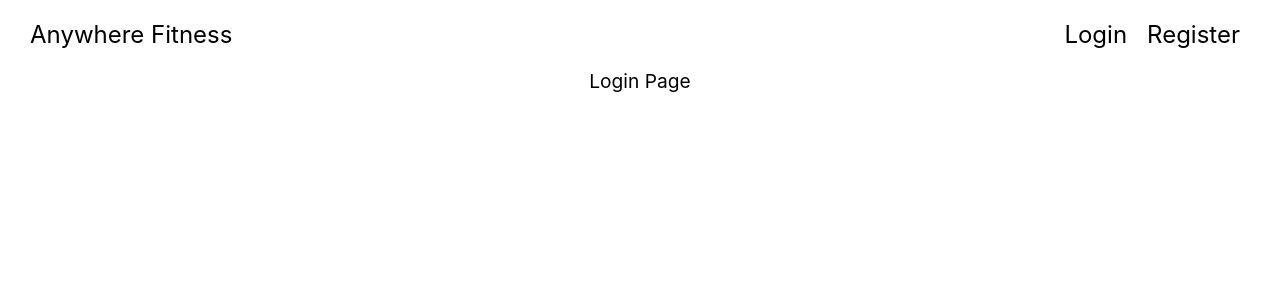
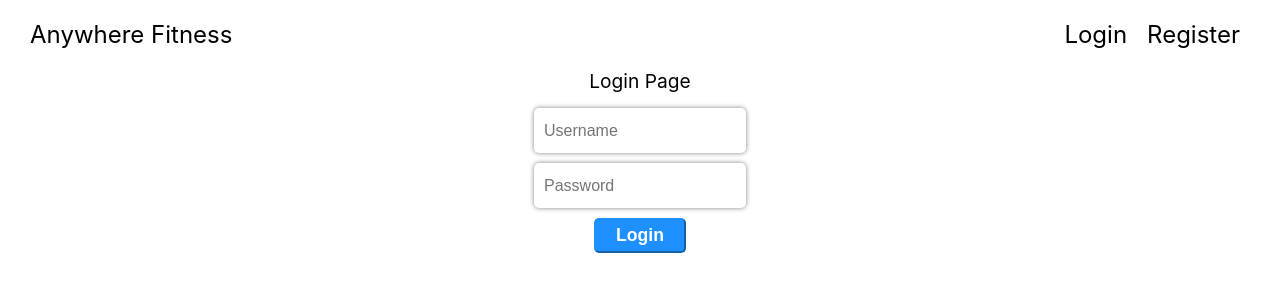
Before and after one commit to BuildWeek-Anywhere-Fitness/WEB-REACT-II, a React (Create React App) app in the folder anywhere-fitness-fe/: page /login in a window 1280 px wide. Shown: the top 300 px of the page. Built offline with nearby package versions, Linux system fonts and the light colour scheme.

Commit message:
created a login! Login/sign out <3 styling done

```diff
--- a/anywhere-fitness-fe/src/App.js
+++ b/anywhere-fitness-fe/src/App.js
@@ -6,8 +6,18 @@ import Welcome from './components/Welcome';
 import Login from './components/Login';
 import Register from './components/Register';
 import PrivateRoute from "./components/PrivateRoute";
+import { connect } from "react-redux";
+import { isLoggedIn, logout } from './actions';
 
-function App() {
+class App extends React.Component {
+
+  componentDidMount() {
+    if (localStorage.getItem("token")) {
+      this.props.isLoggedIn()
+    }
+  }
+
+  render() {
     return (
       <Router>
         <div className="App">
@@ -16,10 +26,15 @@ function App() {
               <div className="home-link">
                 <NavLink to="/home">Anywhere Fitness</NavLink>
               </div>
+              {!this.props.loggedIn ? (
                 <div className="user-links">
                   <NavLink to="/login">Login</NavLink>
                   <NavLink to="/register">Register</NavLink>
+                </div>) : (
+                  <div className="user-links">
+                    <NavLink onClick={() => this.props.logout()} to="/login">Logout</NavLink>
                   </div>
+                )}
             </div>
           </nav>
 
@@ -36,7 +51,7 @@ function App() {
           <PrivateRoute
             exact
             path="/home"
-          render={props => (
+            component={props => (
               <Home
                 {...props}
               />
@@ -57,10 +72,21 @@ function App() {
                 {...props}
               />
             )} />
+
         </div>
-    </Router>
+      </Router >
 
     );
   }
+}
 
-export default App;
+const mapStateToProps = state => {
+  return {
+    loggedIn: state.loginReducer.loggedIn
+  }
+}
+
+export default connect(
+  mapStateToProps,
+  { isLoggedIn, logout }
+)(App);
--- a/anywhere-fitness-fe/src/actions/index.js
+++ b/anywhere-fitness-fe/src/actions/index.js
@@ -23,6 +23,20 @@ export const login = credentials => dispatch => {
     dispatch({ type: LOGIN_START });
     return axiosWithAuth()
         .post("https://anywhere-health.herokuapp.com/api/users/login", credentials)
-        .then(res => console.log(res))
+        .then(res => {
+            localStorage.setItem("token", res.data.token);
+            dispatch({ type: LOGIN_SUCCESS });
+            return true;
+        })
         .catch(err => console.log(err));
 };
+
+export const isLoggedIn = () => dispatch => {
+    dispatch({ type: LOGIN_SUCCESS });
+}
+
+export const LOGOUT_SUCCESS = "LOGOUT_SUCCESS";
+export const logout = () => dispatch => {
+    dispatch({ type: LOGOUT_SUCCESS });
+    localStorage.removeItem("token");
+}
--- a/anywhere-fitness-fe/src/components/Login.js
+++ b/anywhere-fitness-fe/src/components/Login.js
@@ -1,13 +1,78 @@
 import React, { Component } from 'react'
+import Loader from "react-loader-spinner";
+import { connect } from 'react-redux';
+import { login } from '../actions';
 
 export class Login extends Component {
+    state = {
+        credentials: {
+            username: "",
+            password: ""
+        }
+    }
+
+    handleChange = e => {
+        this.setState({
+            credentials: {
+                ...this.state.credentials,
+                [e.target.name]: e.target.value
+            }
+        })
+    }
+
+    login = e => {
+        e.preventDefault();
+        console.log('component', this.props)
+        this.props
+            .login(this.state.credentials)
+            .then(res => {
+                if (res) {
+                    this.props.history.push('./home');
+                }
+            })
+    }
+
     render() {
         return (
             <div className="login">
                 Login Page
+                <form className="login-form" onSubmit={this.login}>
+                    <input
+                        type="text"
+                        name="username"
+                        placeholder="Username"
+                        value={this.state.credentials.username}
+                        onChange={this.handleChange}
+                    />
+                    <input
+                        type="password"
+                        name="password"
+                        placeholder="Password"
+                        value={this.state.credentials.password}
+                        onChange={this.handleChange}
+                    />
+                    <button>
+                        {this.props.loggingIn ? (
+                             <Loader type="TailSpin" color="#ffffff" height="26" width="26" />
+                        ) : (
+                                "Login"
+                            )}
+                    </button>
+                </form>
             </div>
         )
     }
 }
 
-export default Login
+const mapStateToProps = state => {
+    console.log(state)
+    return {
+        error: state.loginReducer.error,
+        loggingIn: state.loginReducer.loggingIn
+    }
+}
+
+export default connect(
+    mapStateToProps,
+    { login }
+)(Login)
--- a/anywhere-fitness-fe/src/components/Register.js
+++ b/anywhere-fitness-fe/src/components/Register.js
@@ -62,8 +62,8 @@ export class Register extends Component {
                     /> <p2>Check the box above if you are an Instructor!</p2>
 
                     <button>
-                        {this.props.registering ? (
-                            <Loader type="ThreeDots" color="#1f2a38" height="12" width="26" />
+                        {this.props.creatingUser ? (
+                            <Loader type="TailSpin" color="#ffffff" height="26" width="26" />
                         ) : (
                                 "Register"
                             )}
--- a/anywhere-fitness-fe/src/reducers/loginReducer.js
+++ b/anywhere-fitness-fe/src/reducers/loginReducer.js
@@ -1,12 +1,13 @@
 import {
-    LOGIN_START
-    // LOGIN_SUCCESS,
-    // LOGIN_FAILURE
+    LOGIN_START,
+    LOGIN_SUCCESS,
+    LOGOUT_SUCCESS
 } from "../actions";
 
 const initialState = {
     error: "",
-    loggingIn: false
+    loggingIn: false,
+    loggedIn: false
 };
 
 export const loginReducer = (state = initialState, action) => {
@@ -17,6 +18,18 @@ export const loginReducer = (state = initialState, action) => {
                 error: "",
                 loggingIn: true
             };
+        case LOGIN_SUCCESS:
+            return {
+                ...state,
+                error: "",
+                loggingIn: false,
+                loggedIn: true
+            }
+        case LOGOUT_SUCCESS:
+            return {
+                ...state,
+                loggedIn: false
+            }
         default:
             return state;
     }
--- a/anywhere-fitness-fe/src/styles/App.scss
+++ b/anywhere-fitness-fe/src/styles/App.scss
@@ -52,6 +52,33 @@
 
   .login {
     text-align: center;
+    .login-form {
+      display: flex;
+      flex-flow: column;
+      margin: 10px auto;
+
+      input {
+        margin: 5px auto;
+        width: 15%;
+        height: 25px;
+        border-radius: 5px;
+        border: none;
+        box-shadow: 0 0px 5px grey;
+        padding: 10px 10px;
+        font-size: 1rem;
+      }
+
+      button {
+        margin: 5px auto;
+        color: #fff;
+        background-color: dodgerblue;
+        border-color: dodgerblue;
+        border-radius: 5px;
+        font-size: 1.1rem;
+        font-weight: bold;
+        padding: 5px 20px;
+      }
+    }
   }
 
   .register {
@@ -76,8 +103,8 @@
       button {
         margin: 5px auto;
         color: #fff;
-        background-color: #007bff;
-        border-color: #007bff;
+        background-color: dodgerblue;
+        border-color: dodgerblue;
         border-radius: 5px;
         font-size: 1.1rem;
         font-weight: bold;
```
Lines whose indentation alone changed are shown as unchanged.
